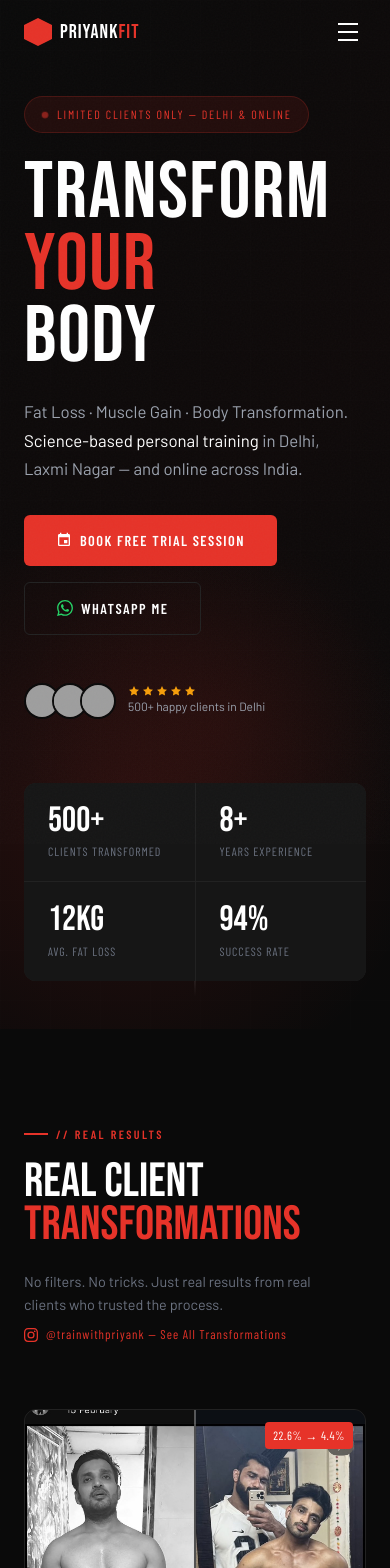
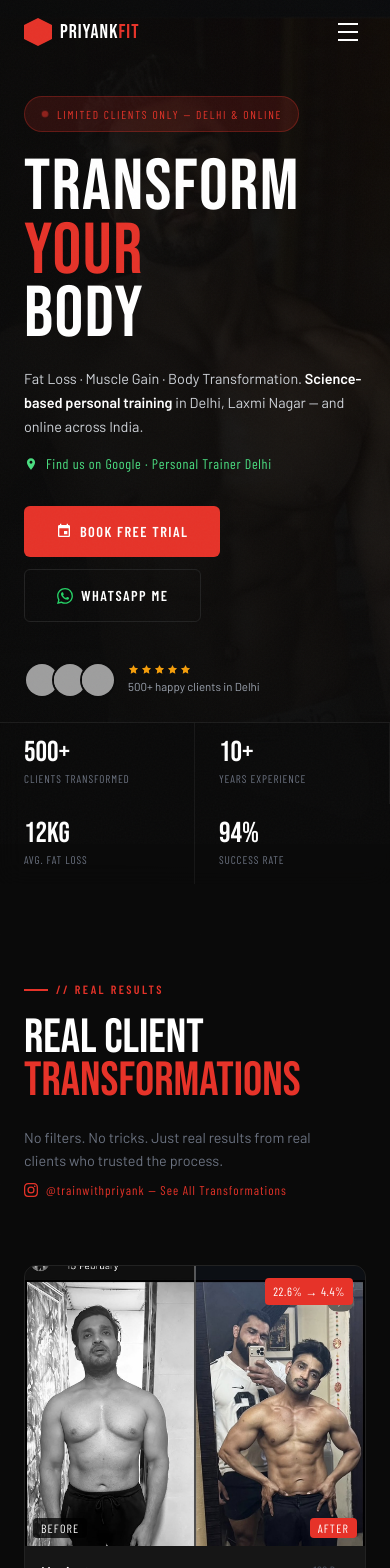
Before and after one commit to s-netizen/priyankfit, a Next.js app: page / in a window 390 px wide. Shown: the top 1568 px of the page. Built offline with nearby package versions, Linux system fonts and the light colour scheme; grey boxes are pictures that could not be loaded.

Commit message:
feat: mobile-optimised hero with full-bleed bg image, Google listing link added

```diff
--- a/src/components/sections/Hero.tsx
+++ b/src/components/sections/Hero.tsx
@@ -1,5 +1,7 @@
 "use client";
 import { useEffect, useRef } from "react";
+
+const WHATSAPP = "918171064366";
 
 export default function Hero() {
   const heroRef = useRef<HTMLDivElement>(null);
@@ -19,119 +21,115 @@ export default function Hero() {
 
   const stats = [
     { value: "500+", label: "Clients Transformed" },
-    { value: "8+", label: "Years Experience" },
+    { value: "10+", label: "Years Experience" },
     { value: "12kg", label: "Avg. Fat Loss" },
     { value: "94%", label: "Success Rate" },
   ];
 
   return (
-    <section
-      ref={heroRef}
-      className="relative min-h-screen flex flex-col justify-center overflow-hidden"
+    <section ref={heroRef} className="relative min-h-screen flex flex-col justify-center overflow-hidden">
+
+      {/* FULL BLEED background image — visible on ALL screens */}
+      <div className="absolute inset-0" style={{ zIndex: 0 }}>
+        <img
+          src="/images/priyank-hero-1.jpg"
+          alt="Priyank Chaturvedi — Personal Trainer Delhi"
+          className="w-full h-full object-cover object-top"
+          style={{ objectPosition: "center top" }}
+        />
+        {/* Dark overlay — heavier on mobile for text legibility */}
+        <div
+          className="absolute inset-0"
           style={{
-        background: "linear-gradient(135deg, #0A0A0A 0%, #0f0a0a 50%, #0A0A0A 100%)",
+            background: "linear-gradient(to right, rgba(10,10,10,0.92) 0%, rgba(10,10,10,0.75) 50%, rgba(10,10,10,0.3) 100%)",
           }}
-    >
-      {/* Background elements */}
+        />
+        {/* Mobile — stronger bottom-up overlay */}
         <div
-        className="absolute inset-0 grid-texture opacity-40"
-        style={{ zIndex: 0 }}
+          className="absolute inset-0 md:hidden"
+          style={{
+            background: "linear-gradient(to top, rgba(10,10,10,1) 0%, rgba(10,10,10,0.85) 40%, rgba(10,10,10,0.5) 100%)",
+          }}
         />
+        {/* Grid texture */}
+        <div className="absolute inset-0 grid-texture opacity-20" />
+      </div>
 
       {/* Red glow orb */}
       <div
-        className="absolute"
+        className="absolute hidden md:block"
         style={{
-          width: 600,
-          height: 600,
+          width: 500,
+          height: 500,
           borderRadius: "50%",
-          background: "radial-gradient(circle, rgba(230,51,41,0.12) 0%, transparent 70%)",
+          background: "radial-gradient(circle, rgba(230,51,41,0.15) 0%, transparent 70%)",
           top: "50%",
-          right: "-10%",
+          left: "5%",
           transform: "translate(var(--mx, 0), calc(-50% + var(--my, 0)))",
           transition: "transform 0.3s ease",
-          zIndex: 0,
+          zIndex: 1,
+          pointerEvents: "none",
         }}
       />
 
-      {/* Second orb */}
-      <div
-        className="absolute"
-        style={{
-          width: 400,
-          height: 400,
-          borderRadius: "50%",
-          background: "radial-gradient(circle, rgba(230,51,41,0.06) 0%, transparent 70%)",
-          bottom: "10%",
-          left: "5%",
-          zIndex: 0,
-        }}
-      />
+      {/* Content */}
+      <div className="relative max-w-7xl mx-auto px-6 pt-24 pb-6 w-full" style={{ zIndex: 2 }}>
+        <div className="max-w-2xl">
 
-      <div className="relative max-w-7xl mx-auto px-6 pt-24 pb-12 w-full" style={{ zIndex: 1 }}>
-        <div className="grid lg:grid-cols-2 gap-16 items-center">
-          {/* Left content */}
-          <div>
           {/* Badge */}
           <div
             className="inline-flex items-center gap-2 mb-6 px-4 py-2 rounded-full"
-              style={{
-                background: "rgba(230,51,41,0.1)",
-                border: "1px solid rgba(230,51,41,0.2)",
-              }}
+            style={{ background: "rgba(230,51,41,0.15)", border: "1px solid rgba(230,51,41,0.3)" }}
           >
             <span className="pulse-dot" />
-              <span
-                style={{
-                  fontFamily: "var(--font-condensed)",
-                  fontSize: "0.75rem",
-                  letterSpacing: "0.15em",
-                  textTransform: "uppercase",
-                  color: "var(--red)",
-                }}
-              >
+            <span style={{ fontFamily: "var(--font-condensed)", fontSize: "0.72rem", letterSpacing: "0.15em", textTransform: "uppercase", color: "var(--red)" }}>
               Limited Clients Only — Delhi & Online
             </span>
           </div>
 
-            {/* Main heading */}
-            <h1
-              style={{
-                fontFamily: "var(--font-display)",
-                fontSize: "clamp(5rem, 12vw, 9rem)",
-                lineHeight: 0.9,
-                letterSpacing: "0.02em",
-                marginBottom: "1.5rem",
-              }}
-            >
+          {/* Heading */}
+          <h1 style={{ fontFamily: "var(--font-display)", fontSize: "clamp(4.5rem, 14vw, 9rem)", lineHeight: 0.88, letterSpacing: "0.02em", marginBottom: "1.25rem" }}>
             <span className="block text-white">TRANSFORM</span>
             <span className="block" style={{ color: "var(--red)" }}>YOUR</span>
             <span className="block text-white">BODY</span>
           </h1>
 
-            <p
-              className="text-gray-400 mb-8 max-w-md"
-              style={{ fontSize: "1.05rem", lineHeight: 1.7, fontFamily: "var(--font-body)" }}
-            >
+          {/* Subtitle */}
+          <p className="text-gray-300 mb-3" style={{ fontSize: "clamp(0.9rem, 2.5vw, 1.05rem)", lineHeight: 1.7, maxWidth: 480 }}>
             Fat Loss · Muscle Gain · Body Transformation.{" "}
-              <span className="text-white">Science-based personal training</span> in Delhi, Laxmi Nagar — and online across India.
+            <span className="text-white font-semibold">Science-based personal training</span>{" "}
+            in Delhi, Laxmi Nagar — and online across India.
           </p>
 
+          {/* Google listing */}
+          <a
+            href="https://share.google/FgEa9hLLnQc5d5gjR"
+            target="_blank"
+            rel="noopener noreferrer"
+            className="inline-flex items-center gap-2 mb-8 text-sm transition-opacity hover:opacity-80"
+            style={{ color: "#4ade80", fontFamily: "var(--font-condensed)", letterSpacing: "0.05em" }}
+          >
+            <svg width="14" height="14" viewBox="0 0 24 24" fill="currentColor">
+              <path d="M12 2C8.13 2 5 5.13 5 9c0 5.25 7 13 7 13s7-7.75 7-13c0-3.87-3.13-7-7-7zm0 9.5c-1.38 0-2.5-1.12-2.5-2.5s1.12-2.5 2.5-2.5 2.5 1.12 2.5 2.5-1.12 2.5-2.5 2.5z"/>
+            </svg>
+            Find us on Google · Personal Trainer Delhi
+          </a>
+
           {/* CTAs */}
-            <div className="flex flex-wrap gap-4 mb-12">
+          <div className="flex flex-wrap gap-3 mb-10">
             <a href="#contact" className="btn-primary">
               <svg width="16" height="16" viewBox="0 0 24 24" fill="currentColor">
                 <path d="M17 12h-5v5h5v-5zM16 1v2H8V1H6v2H5c-1.11 0-1.99.9-1.99 2L3 19c0 1.1.89 2 2 2h14c1.1 0 2-.9 2-2V5c0-1.1-.9-2-2-2h-1V1h-2zm3 18H5V8h14v11z"/>
               </svg>
-                Book Free Trial Session
+              Book Free Trial
             </a>
             <a
-                href="https://wa.me/91918171064366"
+              href={`https://wa.me/${WHATSAPP}`}
               target="_blank"
               rel="noopener noreferrer"
               className="btn-secondary"
             >
-                <svg width="16" height="16" viewBox="0 0 24 24" fill="currentColor" style={{ color: "#25D366" }}>
+              <svg width="16" height="16" viewBox="0 0 24 24" fill="#25D366">
                 <path d="M17.472 14.382c-.297-.149-1.758-.867-2.03-.967-.273-.099-.471-.148-.67.15-.197.297-.767.966-.94 1.164-.173.199-.347.223-.644.075-.297-.15-1.255-.463-2.39-1.475-.883-.788-1.48-1.761-1.653-2.059-.173-.297-.018-.458.13-.606.134-.133.298-.347.446-.52.149-.174.198-.298.298-.497.099-.198.05-.371-.025-.52-.075-.149-.669-1.612-.916-2.207-.242-.579-.487-.5-.669-.51-.173-.008-.371-.01-.57-.01-.198 0-.52.074-.792.372-.272.297-1.04 1.016-1.04 2.479 0 1.462 1.065 2.875 1.213 3.074.149.198 2.096 3.2 5.077 4.487.709.306 1.262.489 1.694.625.712.227 1.36.195 1.871.118.571-.085 1.758-.719 2.006-1.413.248-.694.248-1.289.173-1.413-.074-.124-.272-.198-.57-.347m-5.421 7.403h-.004a9.87 9.87 0 01-5.031-1.378l-.361-.214-3.741.982.998-3.648-.235-.374a9.86 9.86 0 01-1.51-5.26c.001-5.45 4.436-9.884 9.888-9.884 2.64 0 5.122 1.03 6.988 2.898a9.825 9.825 0 012.893 6.994c-.003 5.45-4.437 9.884-9.885 9.884m8.413-18.297A11.815 11.815 0 0012.05 0C5.495 0 .16 5.335.157 11.892c0 2.096.547 4.142 1.588 5.945L.057 24l6.305-1.654a11.882 11.882 0 005.683 1.448h.005c6.554 0 11.89-5.335 11.893-11.893a11.821 11.821 0 00-3.48-8.413z"/>
               </svg>
               WhatsApp Me
@@ -146,117 +144,39 @@ export default function Hero() {
                 "https://images.unsplash.com/photo-1438761681033-6461ffad8d80?w=40&h=40&fit=crop&crop=face",
                 "https://images.unsplash.com/photo-1500648767791-00dcc994a43e?w=40&h=40&fit=crop&crop=face",
               ].map((src, i) => (
-                  <img
-                    key={i}
-                    src={src}
-                    alt=""
-                    className="w-9 h-9 rounded-full object-cover border-2"
-                    style={{ borderColor: "var(--dark)" }}
-                  />
+                <img key={i} src={src} alt="" className="w-9 h-9 rounded-full object-cover border-2" style={{ borderColor: "var(--dark)" }} />
               ))}
             </div>
             <div>
-                <div className="flex gap-0.5">
+              <div className="flex gap-0.5 mb-0.5">
                 {[...Array(5)].map((_, i) => (
-                    <svg key={i} width="12" height="12" viewBox="0 0 24 24" fill="#F59E0B">
+                  <svg key={i} width="11" height="11" viewBox="0 0 24 24" fill="#F59E0B">
                     <path d="M12 2l3.09 6.26L22 9.27l-5 4.87 1.18 6.88L12 17.77l-6.18 3.25L7 14.14 2 9.27l6.91-1.01L12 2z"/>
                   </svg>
                 ))}
               </div>
-                <p className="text-gray-400" style={{ fontSize: "0.75rem" }}>
-                  500+ happy clients in Delhi
-                </p>
+              <p className="text-gray-400" style={{ fontSize: "0.72rem" }}>500+ happy clients in Delhi</p>
+            </div>
           </div>
         </div>
       </div>
 
-          {/* Right — hero image card */}
-          <div className="relative hidden lg:block">
-            {/* Main image */}
+      {/* Stats bar — pinned to bottom */}
+      <div className="relative w-full mt-auto" style={{ zIndex: 2 }}>
         <div
-              className="relative rounded-2xl overflow-hidden glow-red"
-              style={{ aspectRatio: "3/4", maxHeight: 580 }}
-            >
-              <img
-                src="/images/priyank-hero-1.jpg"
-                alt="Personal trainer"
-                className="w-full h-full object-cover"
-              />
-              <div
-                className="absolute inset-0"
-                style={{
-                  background: "linear-gradient(to top, rgba(10,10,10,0.8) 0%, transparent 50%)",
-                }}
-              />
-
-              {/* Floating badge — avg transformation */}
-              <div
-                className="absolute bottom-6 left-6 right-6 flex items-center justify-between px-4 py-3 rounded-xl"
-                style={{ background: "rgba(10,10,10,0.85)", backdropFilter: "blur(12px)", border: "1px solid rgba(255,255,255,0.08)" }}
-              >
-                <div className="flex items-center gap-3">
-                  <div
-                    className="w-8 h-8 rounded-lg flex items-center justify-center"
-                    style={{ background: "var(--red)" }}
-                  >
-                    <svg width="14" height="14" viewBox="0 0 24 24" fill="white">
-                      <path d="M13 2.05v2.02c3.95.49 7 3.85 7 7.93 0 3.21-1.81 6-4.72 7.28L13 17v5h5l-1.22-1.22C19.91 19.07 22 15.76 22 12c0-5.18-3.95-9.45-9-9.95zM11 2.05C5.95 2.55 2 6.82 2 12c0 3.76 2.09 7.07 5.22 8.78L6 22h5V2.05z"/>
-                    </svg>
-                  </div>
-                  <div>
-                    <p className="text-gray-400" style={{ fontSize: "0.65rem", fontFamily: "var(--font-condensed)", letterSpacing: "0.1em", textTransform: "uppercase" }}>Avg Transformation</p>
-                    <p className="text-white font-semibold" style={{ fontSize: "0.9rem" }}>12kg Fat Loss</p>
-                  </div>
-                </div>
-                <div
-                  className="text-right px-3 py-1 rounded-full"
-                  style={{ background: "rgba(230,51,41,0.15)", border: "1px solid rgba(230,51,41,0.3)" }}
-                >
-                  <p style={{ color: "var(--red)", fontSize: "0.7rem", fontFamily: "var(--font-condensed)", letterSpacing: "0.1em" }}>94% SUCCESS</p>
-                </div>
-              </div>
-            </div>
-
-            {/* Floating stat cards */}
-            <div
-              className="absolute -top-4 -right-4 card px-4 py-3 float"
-              style={{ animationDelay: "0.5s" }}
-            >
-              <p className="text-gray-400" style={{ fontSize: "0.65rem", fontFamily: "var(--font-condensed)", letterSpacing: "0.1em", textTransform: "uppercase" }}>Experience</p>
-              <p className="text-white font-display text-2xl" style={{ fontFamily: "var(--font-display)" }}>8+ YRS</p>
-            </div>
-
-            <div
-              className="absolute -left-6 top-1/3 card px-4 py-3 float"
-              style={{ animationDelay: "1.5s" }}
-            >
-              <p className="text-gray-400" style={{ fontSize: "0.65rem", fontFamily: "var(--font-condensed)", letterSpacing: "0.1em", textTransform: "uppercase" }}>Clients</p>
-              <p className="text-white text-2xl" style={{ fontFamily: "var(--font-display)" }}>500+</p>
-            </div>
-          </div>
-        </div>
-
-        {/* Stats bar */}
-        <div
-          className="mt-16 grid grid-cols-2 md:grid-cols-4 gap-px"
-          style={{ background: "var(--border)", borderRadius: 12, overflow: "hidden" }}
+          className="grid grid-cols-2 md:grid-cols-4"
+          style={{ borderTop: "1px solid rgba(255,255,255,0.08)", background: "rgba(10,10,10,0.7)", backdropFilter: "blur(12px)" }}
         >
           {stats.map((s, i) => (
             <div
               key={i}
-              className="px-6 py-5"
-              style={{ background: "var(--card)" }}
+              className="px-6 py-4"
+              style={{ borderRight: i < stats.length - 1 ? "1px solid rgba(255,255,255,0.06)" : "none" }}
             >
-              <p
-                className="text-white mb-1"
-                style={{ fontFamily: "var(--font-display)", fontSize: "2.2rem", lineHeight: 1 }}
-              >
+              <p className="text-white mb-0.5" style={{ fontFamily: "var(--font-display)", fontSize: "clamp(1.8rem, 4vw, 2.5rem)", lineHeight: 1 }}>
                 {s.value}
               </p>
-              <p
-                className="text-gray-500"
-                style={{ fontSize: "0.75rem", fontFamily: "var(--font-condensed)", letterSpacing: "0.08em", textTransform: "uppercase" }}
-              >
+              <p className="text-gray-500" style={{ fontSize: "0.7rem", fontFamily: "var(--font-condensed)", letterSpacing: "0.08em", textTransform: "uppercase" }}>
                 {s.label}
               </p>
             </div>
@@ -264,13 +184,10 @@ export default function Hero() {
         </div>
       </div>
 
-      {/* Scroll indicator */}
-      <div className="absolute bottom-8 left-1/2 -translate-x-1/2 flex flex-col items-center gap-2 opacity-40">
-        <p style={{ fontSize: "0.65rem", fontFamily: "var(--font-condensed)", letterSpacing: "0.2em", textTransform: "uppercase", color: "white" }}>Scroll</p>
-        <div
-          className="w-px h-12"
-          style={{ background: "linear-gradient(to bottom, white, transparent)" }}
-        />
+      {/* Scroll indicator — desktop only */}
+      <div className="absolute bottom-20 right-8 hidden md:flex flex-col items-center gap-2 opacity-30" style={{ zIndex: 2 }}>
+        <p style={{ fontSize: "0.6rem", fontFamily: "var(--font-condensed)", letterSpacing: "0.2em", textTransform: "uppercase", color: "white" }}>Scroll</p>
+        <div className="w-px h-10" style={{ background: "linear-gradient(to bottom, white, transparent)" }} />
       </div>
     </section>
   );
```
Lines whose indentation alone changed are shown as unchanged.
